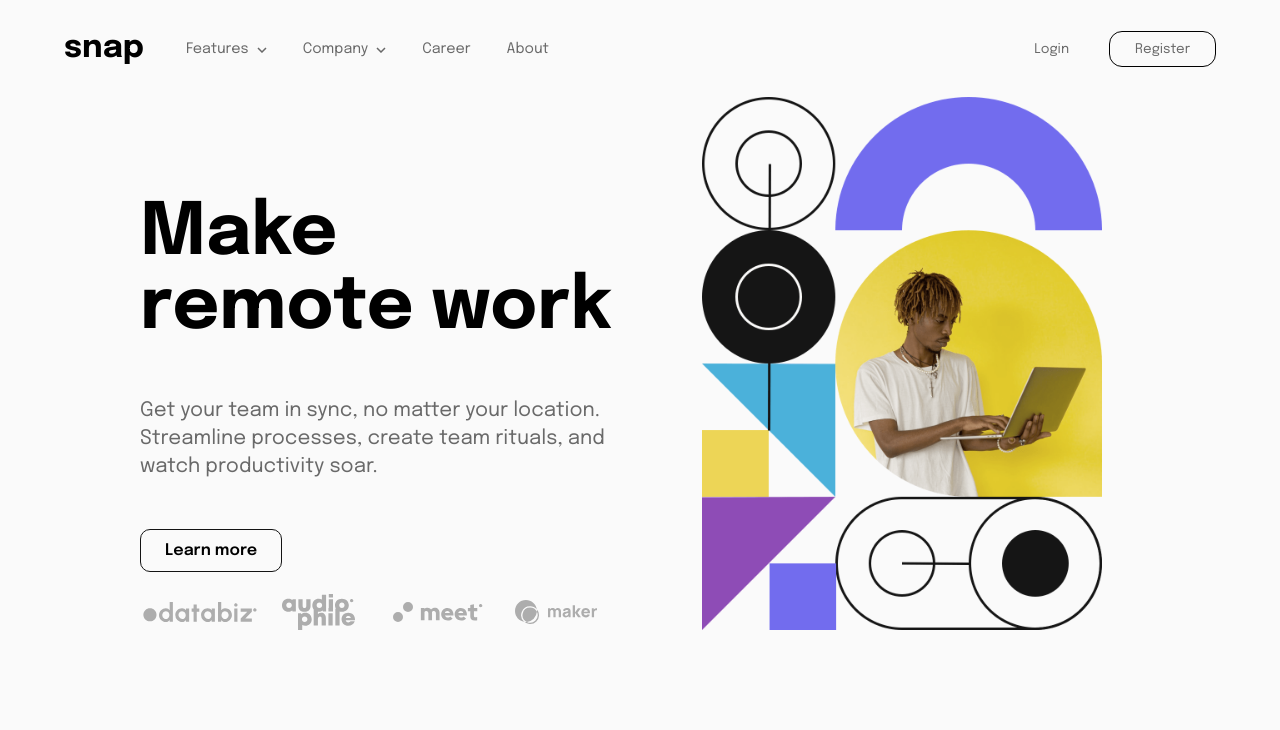
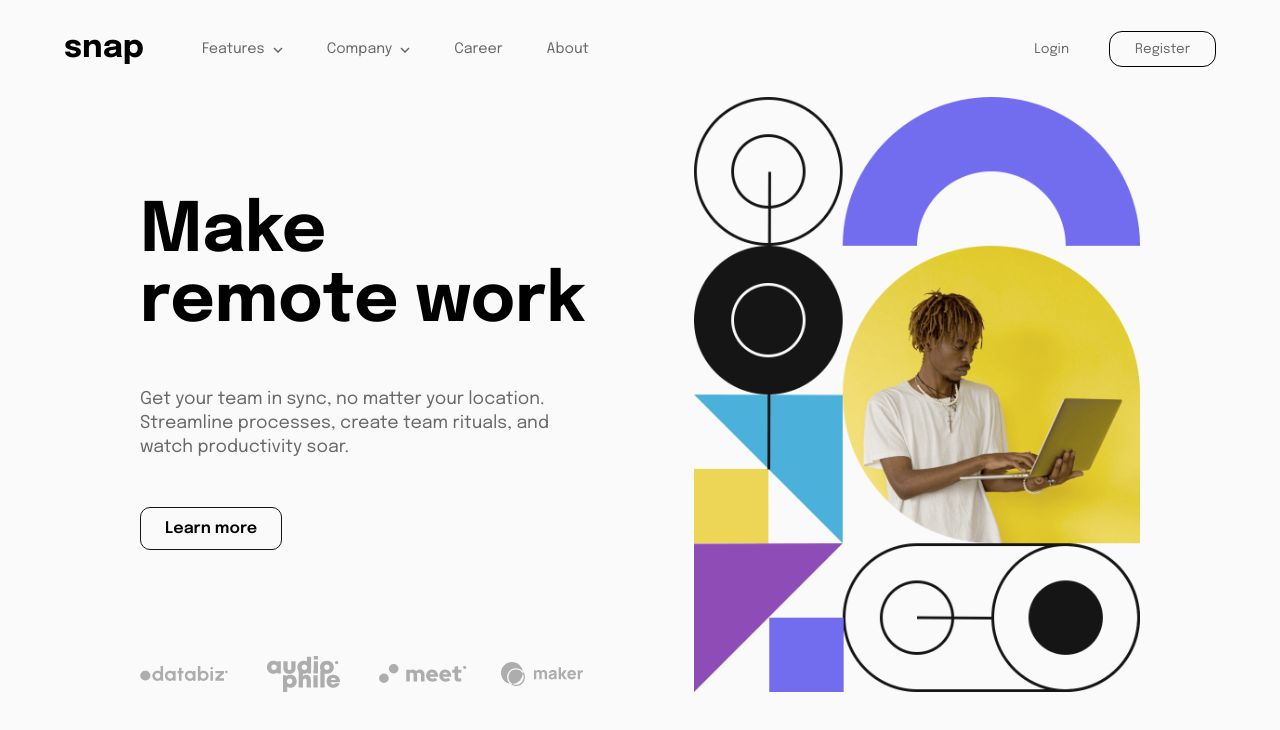
Before and after one commit to LorryAfriyie/intro-section-with-dropdown-navigation, a React (Vite) app: page / in a window 1280 px wide. Shown: the top 730 px of the page. Built offline with nearby package versions, Linux system fonts and the light colour scheme.

Commit message:
Dropdown menu and hero styling
Adjusting dropdown menu top positioning and hero grid element spacing.

```diff
--- a/src/scss/dropdown.scss
+++ b/src/scss/dropdown.scss
@@ -15,7 +15,7 @@
     border-radius: 0.75rem;
     pointer-events: auto;
     width: max-content;
-    top: calc(100% + 1rem);
+    top: calc(100% + 1.5rem);
     right: 0;
     font-size: 0.8rem;
     opacity: 1;
--- a/src/scss/hero.scss
+++ b/src/scss/hero.scss
@@ -1,4 +1,9 @@
 .hero {
+  display: flex;
+  align-items: center;
+  justify-content: center;
+  width: 100%;
+
   &__content-grid {
     display: grid;
     gap: 0;
@@ -8,7 +13,7 @@
 
     @media (min-width: 40em) {
       grid-template-columns: repeat(2, 1fr);
-      gap: 3rem;
+      gap: 6.75rem;
     }
 
     @media (max-width: 55em) {
@@ -31,7 +36,7 @@
     margin-bottom: auto;
     margin-block-end: 2rem;
     margin-block-start: 6.25rem;
-    font-size: 4.5rem;
+    font-size: 4.25rem;
 
     @media (width < 40em) {
       font-size: 1.5rem;
@@ -47,10 +52,10 @@
   }
 
   &__sub-text {
-    font-size: 1.25rem;
+    font-size: 1.1rem;
     color: var(--clr-almost-gray);
     margin-block-end: 3rem;
-    line-height: 1.75rem;
+    line-height: 1.5rem;
 
     @media (width < 40em) {
       text-align: center;
@@ -87,6 +92,7 @@
     display: grid;
     grid-template-columns: repeat(4, 1fr);
     place-items: center;
+    gap: 2rem;
 
     @media (max-width: 35em) {
       margin: 0 1.5rem 0 1.5rem;
@@ -105,7 +111,7 @@
     }
 
     img {
-      width: 400px;
+      width: 500px;
       display: block;
       margin: 0 auto;
     }
--- a/src/scss/navbar.scss
+++ b/src/scss/navbar.scss
@@ -8,7 +8,7 @@
     cursor: pointer;
     font-weight: 700;
     font-size: 2rem;
-    margin-right: 2rem;
+    margin-right: 3rem;
   }
 
   &__menu {
@@ -19,12 +19,10 @@
       background: var(--clr-almost-white);
       position: fixed;
       inset: 0 0 0 30%;
-      //translate: 100vw 0;
       transform: translateX(100%);
       transition: transform 350ms ease-in-out;
       z-index: 1;
       flex-direction: column;
-      //padding-top: 1.5rem;
       padding: min(30vh, 2rem) 2em;
     }
   }
@@ -43,7 +41,7 @@
     list-style: none;
     align-self: center;
     display: flex;
-    gap: 1rem;
+    gap: 1.5rem;
     padding-left: 0;
 
     @media (width < 60em) {
```
